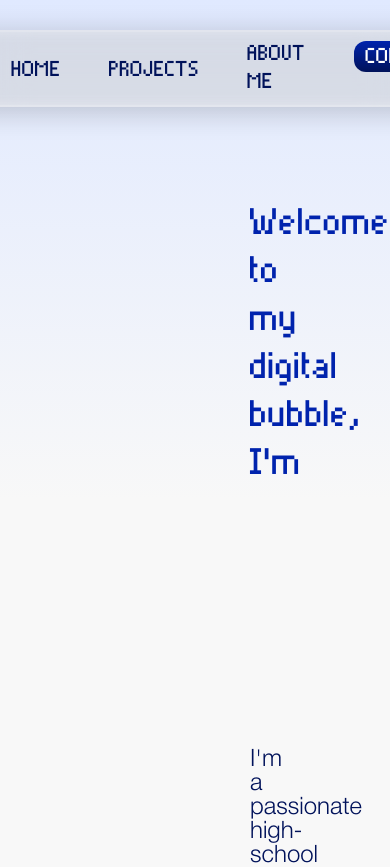
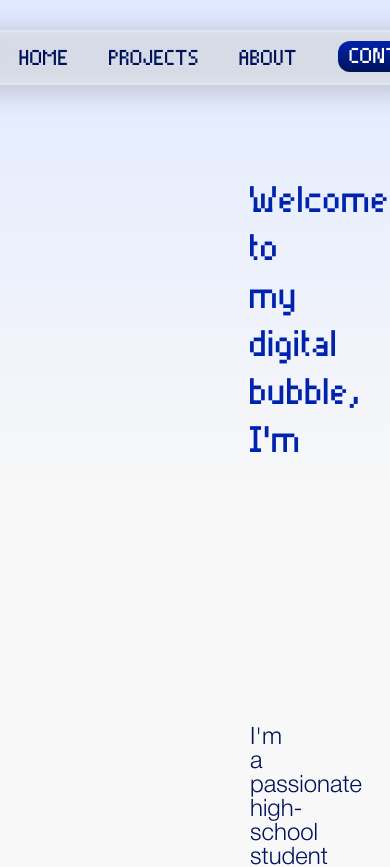
Before and after one commit to Yahyaikrxm/Portfolio, a React (Create React App) app in the folder my-portfolio/: page / in a window 390 px wide. Shown: the top 867 px of the page. Built offline with nearby package versions, Linux system fonts and the light colour scheme.

Commit message:
responsive footer and navbar

```diff
--- a/my-portfolio/src/main/components/Footer.css
+++ b/my-portfolio/src/main/components/Footer.css
@@ -56,7 +56,8 @@
 
 .contact-me-text {
     font-family: pixelade, sans-serif;
-    font-size: 5rem;
+    font-size: clamp(2.5rem, 5vw, 5rem);
+    font-weight: 300;
     margin: 0px;
     width: auto;
     align-self: flex-start;
@@ -84,7 +85,9 @@
 
 .bottom-footer-text {
     font-family: pixelade;
-    font-size:     2rem;
+    font-size: clamp(1.5rem, 3vw, 2rem);
+    /* font-size: 2rem; */
+
     margin-block-start: 0;
     margin-block-end: 0;
     color: #ffffff;
@@ -226,3 +229,22 @@
     color: #ffffff;
     text-decoration: none;
   }
+
+@media (max-width: 1200px) {
+  .Top  {
+    padding-left: 40px;
+    padding-right: 40px;
+  }
+}
+
+  @media (max-width: 850px) {
+    .Top {
+      flex-direction: column;
+      gap: 1rem;
+
+    }
+
+    .footer-top-1 {
+      align-self: center;
+    }
+    }
--- a/my-portfolio/src/main/components/Navbar.css
+++ b/my-portfolio/src/main/components/Navbar.css
@@ -88,3 +88,23 @@
   border-radius: 12px;
   padding-bottom: 3px;
 }
+
+@media (max-width: 576px) {
+  .nav-links {
+    gap: 2rem;
+  }
+
+  .mainLinks {
+    gap: 2rem;
+  }
+}
+
+@media (max-width: 768px) {
+  .nav-links {
+    gap: 2.5rem;
+  }
+
+  .mainLinks {
+    gap: 2.5rem;
+  }
+}
--- a/my-portfolio/src/main/components/Navbar.jsx
+++ b/my-portfolio/src/main/components/Navbar.jsx
@@ -24,7 +24,7 @@ const Navbar = () => {
         <div className="mainLinks">
           <li><a href="#home">HOME</a></li>
           <li><a href="#projects">PROJECTS</a></li>
-          <li><a href="#about">ABOUT ME</a></li>
+          <li><a href="#about">ABOUT</a></li>
           </div>
           <li><a href="#contact" className="contactLink">CONTACT</a></li>
 
```
